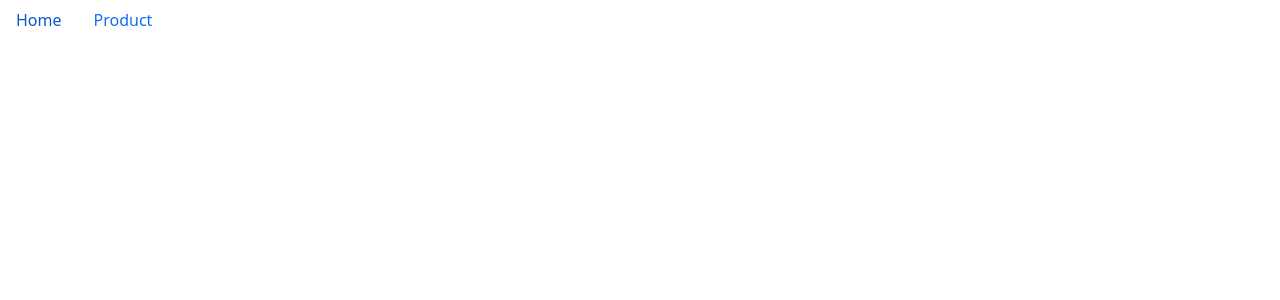
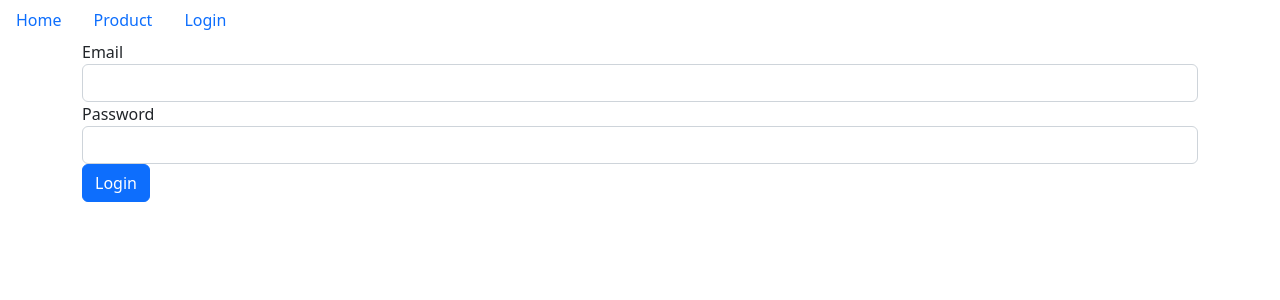
Before and after one commit to AmrElshaer/ReactCource, a React (Create React App) app: page /login in a window 1280 px wide. Before the commit this address had no page. Shown: the top 300 px of the page. Built offline with nearby package versions, Linux system fonts and the light colour scheme.

Commit message:
add form

```diff
--- a/src/App.js
+++ b/src/App.js
@@ -7,6 +7,7 @@
 import NavBar from "./components/navbar";
 import Movie from "./components/movie";
 import React, { Component } from "react";
+import Login from "./components/login";
 
 class App extends Component {
   state = {};
@@ -19,6 +20,7 @@
           <Route path="/products" element={<Products />} />
           <Route path="/" element={<MovieLayout />} />
           <Route path="/movies/:id" element={<Movie></Movie>}></Route>
+          <Route path="/login" element={<Login />}></Route>
         </Routes>
       </React.Fragment>
     );
--- /dev/null
+++ b/src/components/login.jsx
@@ -0,0 +1,47 @@
+import React, { Component } from "react";
+class Login extends Component {
+  state = { acount: { Email: "", Password: "" } };
+  handleSubmit = (e) => {
+    e.preventDefault();
+    console.log("submit");
+  };
+  handleChange = ({ currentTarget: input }) => {
+    const acount = { ...this.state.acount };
+    acount[input.name] = input.value;
+    this.setState({ acount });
+  };
+  render() {
+    const acount = { ...this.state.acount };
+    return (
+      <div className="container">
+        <form onSubmit={this.handleSubmit}>
+          <div className="form-group">
+            <label htmlFor="Email">Email</label>
+            <input
+              name="Email"
+              type="text"
+              onChange={this.handleChange}
+              value={acount.Email}
+              className="form-control"
+              id="Email"
+            />
+          </div>
+          <div className="form-group">
+            <label htmlFor="Password">Password</label>
+            <input
+              type="password"
+              name="Password"
+              onChange={this.handleChange}
+              value={acount.Password}
+              className="form-control"
+              id="Password"
+            />
+          </div>
+          <button className="btn btn-primary">Login</button>
+        </form>
+      </div>
+    );
+  }
+}
+
+export default Login;
--- a/src/components/navbar.jsx
+++ b/src/components/navbar.jsx
@@ -10,6 +10,9 @@
       <Link className="nav-link" to="/products">
         Product
       </Link>
+      <Link className="nav-link" to="/login">
+        Login
+      </Link>
     </nav>
   );
 };
```
